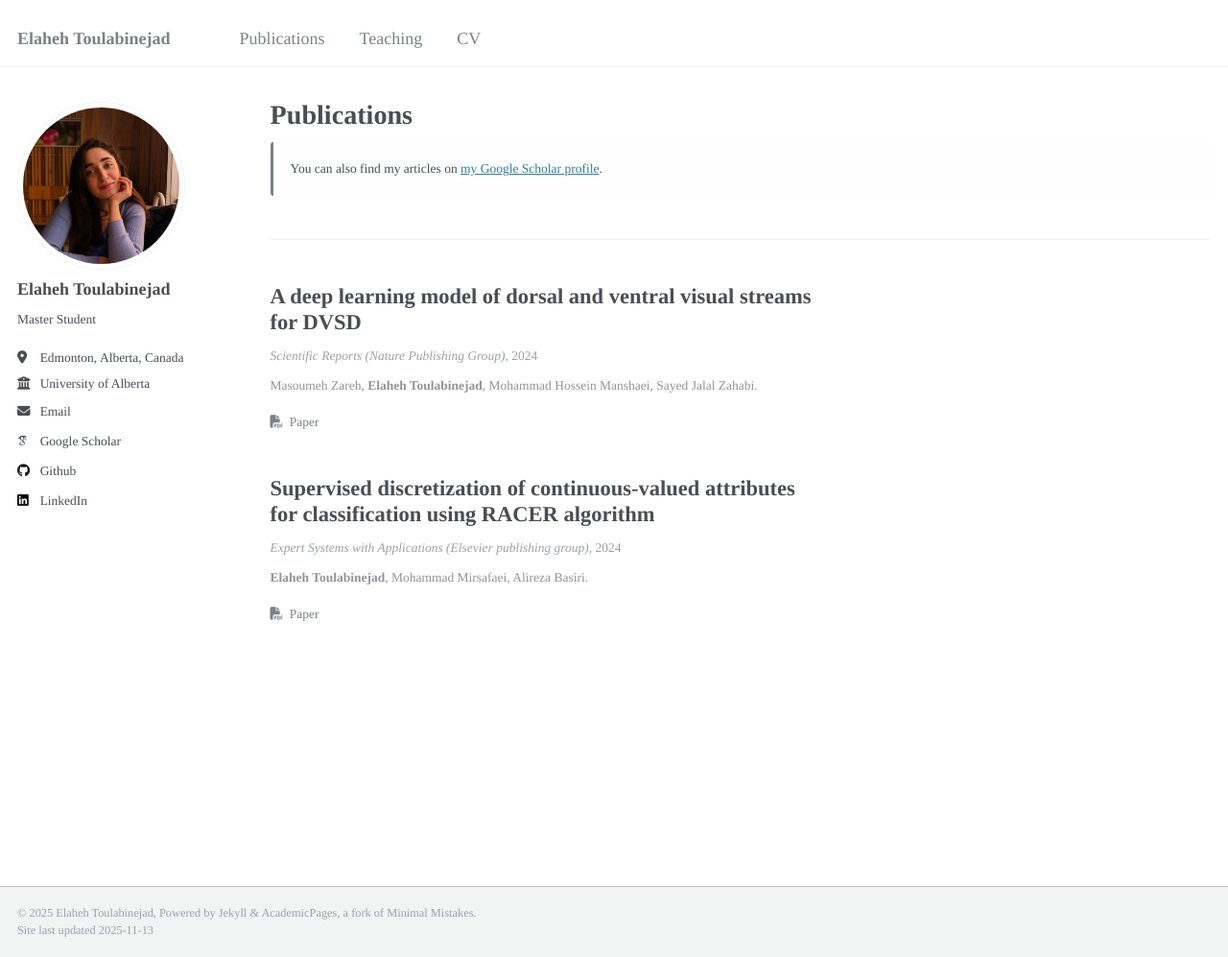
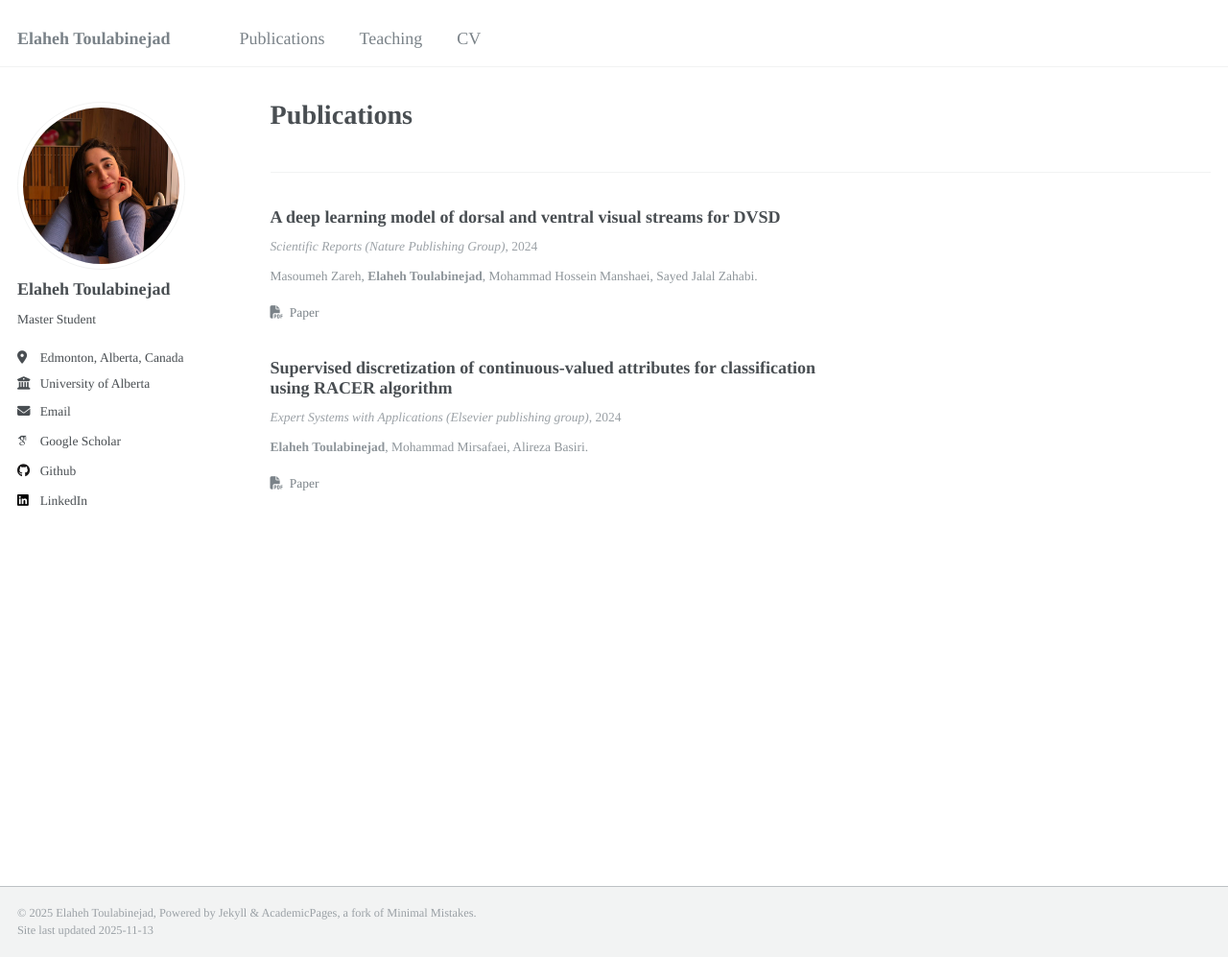
Before and after one commit to ellietoulabi/ellietoulabi.github.io, a Jekyll site: the page built from _pages/publications.html, in a window 1280 px wide and 997 px high. Shown: the whole window at 96% size. Built offline with Jekyll 4.4.1, drawn with Linux system fonts in a browser that asks for light colours; some web fonts are replaced.

```diff
--- a/_pages/publications.html
+++ b/_pages/publications.html
@@ -5,11 +5,11 @@ permalink: /publications/
 author_profile: true
 ---
 
-{% if site.author.googlescholar %}
+<!-- {% if site.author.googlescholar %}
   <div class="publications-intro">
     <p>You can also find my articles on <a href="{{site.author.googlescholar}}" target="_blank" rel="noopener noreferrer">my Google Scholar profile</a>.</p>
   </div>
-{% endif %}
+{% endif %} -->
 
 {% include base_path %}
 
--- a/_sass/_archive.scss
+++ b/_sass/_archive.scss
@@ -50,7 +50,7 @@
 
 /* Publication-specific styles */
 .archive__item-title--publication {
-  font-size: $type-size-4;
+  font-size: $type-size-5;
   margin-bottom: 0.5em;
   font-family: $global-font-family;
 }
```
Also changed, not shown: _publications/2024-06-01-paper-title-number-1.md (+1 -1 lines).
